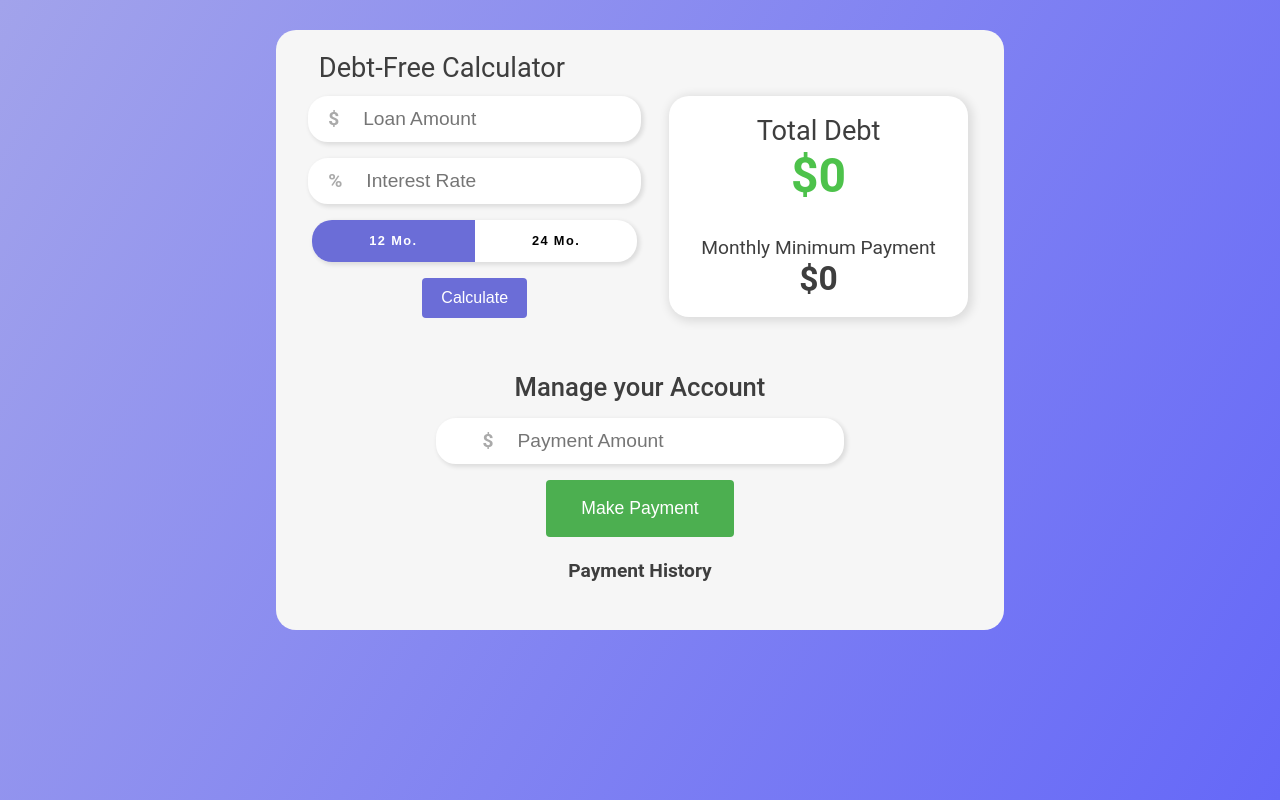
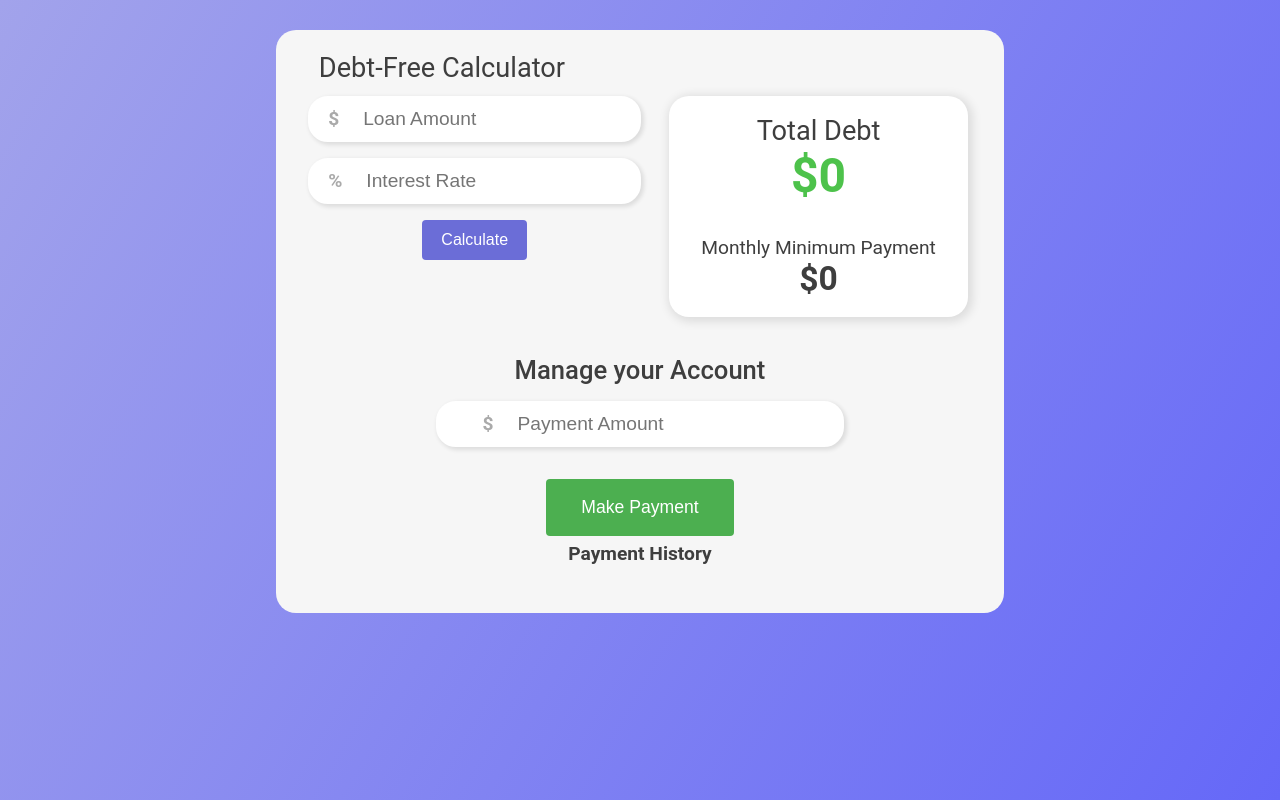
Before and after one commit to chanceltron/debt-free-calc, a React (Create React App) app: page / in a window 1280 px wide. Built offline with nearby package versions, Linux system fonts and the light colour scheme.

Commit message:
Fixed math logic, added modal

```diff
--- a/src/App.jsx
+++ b/src/App.jsx
@@ -4,22 +4,39 @@ import './App.css';
 
 import Form from './Components/Form';
 import Payment from './Components/Payment';
+import Modal from './Components/Modal';
 
 export default class App extends React.Component {
   constructor() {
     super();
     this.state = {
+      debtPrincipal: '-',
+      interestRate: '-',
       debtTotal: '-',
       monthlyPayment: '-',
+      modalVisible: false,
     };
   }
 
-  debtUpdateHandler = (numFromChild) => {
-    this.setState({ debtTotal: numFromChild });
+  setPrincipal = (numFromChild) => {
+    const toFixed = Number(numFromChild).toFixed(2);
+    this.setState({ debtPrincipal: Number(toFixed) });
   };
 
-  paymentUpdateHandler = (numFromChild) => {
-    this.setState({ monthlyPayment: numFromChild });
+  setInterestRate = (numFromChild) => {
+    this.setState({ interestRate: numFromChild });
+  };
+
+  debtUpdateHandler = () => {
+    const { interestRate, debtPrincipal } = this.state;
+    const interest = (interestRate / 12) * Number(debtPrincipal);
+    const minimum = debtPrincipal * 0.01;
+
+    const debt = (Number(debtPrincipal) + Number(interest)).toFixed(2);
+    const payment = (minimum + interest).toFixed(2);
+
+    this.setState({ debtTotal: Number(debt) });
+    this.setState({ monthlyPayment: Number(payment) });
   };
 
   readableFormat = (number) => {
@@ -32,13 +49,22 @@ export default class App extends React.Component {
     }
   };
 
+  showModal = () => {
+    this.setState({ modalVisible: true });
+  };
+  hideModal = () => {
+    this.setState({ modalVisible: false });
+  };
+
   render() {
     return (
       <div>
+        <Modal show={this.state.modalVisible} handleClose={this.hideModal} />
+
         <div className='App'>
           <h2 className='appHeader'>Debt-Free Calculator</h2>
           <div className='topPanel'>
-            <Form debtUpdateHandler={this.debtUpdateHandler} paymentUpdateHandler={this.paymentUpdateHandler} />
+            <Form setPrincipal={this.setPrincipal} setInterestRate={this.setInterestRate} debtUpdateHandler={this.debtUpdateHandler} />
             <div className='debtTracker round-pill'>
               <div className='totalDebtSection round-pill'>
                 <h2 className='header'>Total Debt</h2>
@@ -51,7 +77,14 @@ export default class App extends React.Component {
             </div>
           </div>
           <div className='bottomPanel'></div>
-          <Payment debtTotal={this.state.debtTotal} monthlyPayment={this.state.monthlyPayment} debtUpdateHandler={this.debtUpdateHandler} />
+          <Payment
+            setPrincipal={this.setPrincipal}
+            setInterestRate={this.setInterestRate}
+            debtUpdateHandler={this.debtUpdateHandler}
+            debtTotal={this.state.debtTotal}
+            monthlyPayment={this.state.monthlyPayment}
+            handleOpen={this.showModal}
+          />
         </div>
       </div>
     );
--- a/src/Components/Form.jsx
+++ b/src/Components/Form.jsx
@@ -8,7 +8,6 @@ export default class Form extends React.Component {
     this.state = {
       debtPrincipal: 0,
       interestRate: 0,
-      termMonths: 12,
     };
   }
 
@@ -22,20 +21,16 @@ export default class Form extends React.Component {
     this.setState({ termMonths: e.target.value });
   };
 
+  handlePrincipal = (debtPrincipal) => {
+    this.props.setPrincipal(Number(debtPrincipal));
+  };
+  handleInterest = (interestRate) => {
+    this.props.setInterestRate(Number(interestRate) / Math.pow(10, 2));
+  };
+
   handleSubmit = (e) => {
     e.preventDefault();
-    const { debtPrincipal, interestRate, termMonths } = this.state;
-
-    const interestRateCalc = interestRate / Math.pow(10, 2);
-    const interest = interestRateCalc * debtPrincipal;
-    const debtTotalCalc = Number(interest) + Number(debtPrincipal);
-    const debtTotal = debtTotalCalc.toFixed(2);
-
-    const dividedNum = debtTotal / termMonths;
-    const monthlyPaymentAmnt = dividedNum.toFixed(2);
-
-    this.props.debtUpdateHandler(Number(debtTotal));
-    this.props.paymentUpdateHandler(Number(monthlyPaymentAmnt));
+    this.props.debtUpdateHandler();
   };
 
   render() {
@@ -43,25 +38,16 @@ export default class Form extends React.Component {
       <div>
         <form className='initialForm' onSubmit={this.handleSubmit}>
           <div className='inputContainer'>
-            <label htmlFor='debtPrincipal' className='inputLabel'>
+            <label htmlFor='debtPrincipalInput' className='inputLabel'>
               $
             </label>
-            <input className='formInput' type='text' onChange={({ target: { value } }) => this.setState({ debtPrincipal: value })} placeholder='Loan Amount' required />
+            <input id='debtPrincipalInput' className='formInput' type='text' onChange={(e) => this.handlePrincipal(e.target.value)} placeholder='Loan Amount' required />
           </div>
           <div className='inputContainer'>
-            <label htmlFor='interestRate' className='inputLabel'>
+            <label htmlFor='interestRateInput' className='inputLabel'>
               %
             </label>
-            <input className='formInput' type='text' onChange={({ target: { value } }) => this.setState({ interestRate: value })} placeholder='Interest Rate' required />
-          </div>
-
-          <div className='buttonGroup'>
-            <button onClick={this.handleSwitcher} value='12' className='switcherBtn active'>
-              12 Mo.
-            </button>
-            <button onClick={this.handleSwitcher} value='24' className='switcherBtn'>
-              24 Mo.
-            </button>
+            <input id='interestRateInput' className='formInput' type='text' onChange={(e) => this.handleInterest(e.target.value)} placeholder='Interest Rate' required />
           </div>
           <button className='btn formBtn'>Calculate</button>
         </form>
--- /dev/null
+++ b/src/Components/Modal.css
@@ -0,0 +1,26 @@
+.modal {
+  position: fixed;
+  top: 0;
+  left: 0;
+  width: 100%;
+  height: 100%;
+  background: rgba(0, 0, 0, 0.6);
+}
+
+.modal-main {
+  position: fixed;
+  background: white;
+  width: 80%;
+  height: auto;
+  top: 50%;
+  left: 50%;
+  transform: translate(-50%, -50%);
+}
+
+.display-block {
+  display: block;
+}
+
+.display-none {
+  display: none;
+}
--- /dev/null
+++ b/src/Components/Modal.jsx
@@ -0,0 +1,25 @@
+import React, { Component } from 'react';
+import './Modal.css';
+
+export default class Modal extends Component {
+  constructor(props) {
+    super();
+  }
+
+  render() {
+    const { handleClose, show, children } = this.props;
+    const showHideClassName = show ? 'modal display-block' : 'modal display-none';
+    return (
+      <div className={showHideClassName}>
+        <section className='modal-main'>
+          <div>
+            <h1>You are Debt Free!</h1>
+          </div>
+          <button type='button' onClick={handleClose}>
+            Close
+          </button>
+        </section>
+      </div>
+    );
+  }
+}
--- a/src/Components/Payment.css
+++ b/src/Components/Payment.css
@@ -6,7 +6,7 @@
 }
 
 .paymentBtn {
-  margin: 1rem 0;
+  margin: 0;
   padding: 1em 2em;
   background-color: #4caf50;
   color: #ffffff;
@@ -20,7 +20,7 @@
 }
 
 .resetBtn {
-  margin: 1rem 0;
+  margin: 0;
   padding: 1em 2em;
   background-color: #6b6dd7;
   color: #ffffff;
@@ -41,6 +41,17 @@
   color: #eb2821;
 }
 
+.alertText {
+  color: #d85854;
+  margin: 0.5rem 0;
+  font-style: italic;
+  font-size: 0.85rem;
+}
+
+.hiddenAlert {
+  color: transparent;
+}
+
 .hidden {
   display: none;
 }
--- a/src/Components/Payment.jsx
+++ b/src/Components/Payment.jsx
@@ -14,9 +14,10 @@ export default class Payment extends React.Component {
     };
   }
 
-  completeHandler = () => {
-    this.setState({ paymentBtnVisible: false, resetBtnVisible: true });
-    this.props.debtUpdateHandler('-');
+  handlePrincipal = (payment) => {
+    const newPrincipal = this.props.debtTotal - payment;
+    this.setState({ paymentAmount: payment });
+    this.props.setPrincipal(Number(newPrincipal));
   };
 
   handleReset = () => document.location.reload();
@@ -27,9 +28,9 @@ export default class Payment extends React.Component {
     const currentDate = today.getMonth() + 1 + '/' + today.getDate() + '/' + today.getFullYear();
 
     if (this.state.paymentAmount < this.props.monthlyPayment) {
-      this.setState({ paymentAlert: true, paymentAmount: 'Looks like your payment is a little short. Please try again.' });
+      this.setState({ paymentAlert: true });
     } else if (isNaN(this.state.paymentAmount)) {
-      this.setState({ paymentAlert: true, paymentAmount: 'Please enter a valid number' });
+      this.setState({ paymentAlert: true });
     } else {
       const newPayment = {
         id: Date.now(),
@@ -37,6 +38,10 @@ export default class Payment extends React.Component {
         paymentAmount: Number(this.state.paymentAmount),
         totalLeft: Number(this.props.debtTotal) - Number(this.state.paymentAmount),
       };
+
+      if (this.state.paymentAmount > this.props.debtTotal) {
+        newPayment.paymentAmount = this.props.debtTotal;
+      }
 
       this.props.debtUpdateHandler(newPayment.totalLeft);
 
@@ -46,11 +51,15 @@ export default class Payment extends React.Component {
         this.setState({ paymentAlert: false });
       }
     }
+    this.setState({ paymentAmount: '' });
   };
 
   componentDidUpdate() {
     if (this.props.debtTotal <= 0) {
-      this.completeHandler();
+      this.props.handleOpen();
+      this.setState({ paymentBtnVisible: false, resetBtnVisible: true });
+      this.props.setPrincipal('-');
+      this.props.debtUpdateHandler();
     }
   }
 
@@ -67,12 +76,13 @@ export default class Payment extends React.Component {
               <input
                 className='formInput'
                 type='text'
+                placeholder='Payment Amount'
                 value={this.state.paymentAmount}
-                placeholder='Payment Amount'
-                onChange={({ target: { value } }) => this.setState({ paymentAmount: value })}
+                onChange={(e) => this.handlePrincipal(e.target.value)}
                 required
               />
             </div>
+            <div className={`alertText ${this.state.paymentAlert ? '' : 'hiddenAlert'}`}>Minimum Payment is Required</div>
             <button onClick={this.handleSubmit} className={`btn paymentBtn ${this.state.paymentBtnVisible ? '' : 'hidden'}`}>
               Make Payment
             </button>
```
